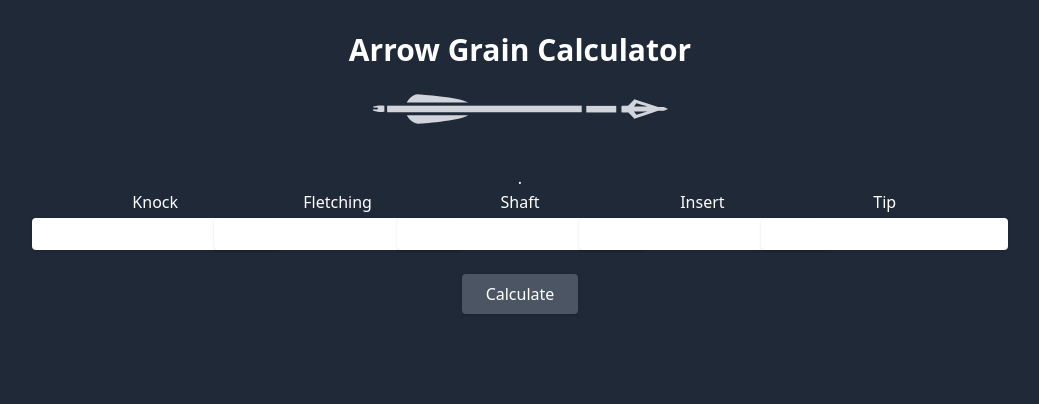
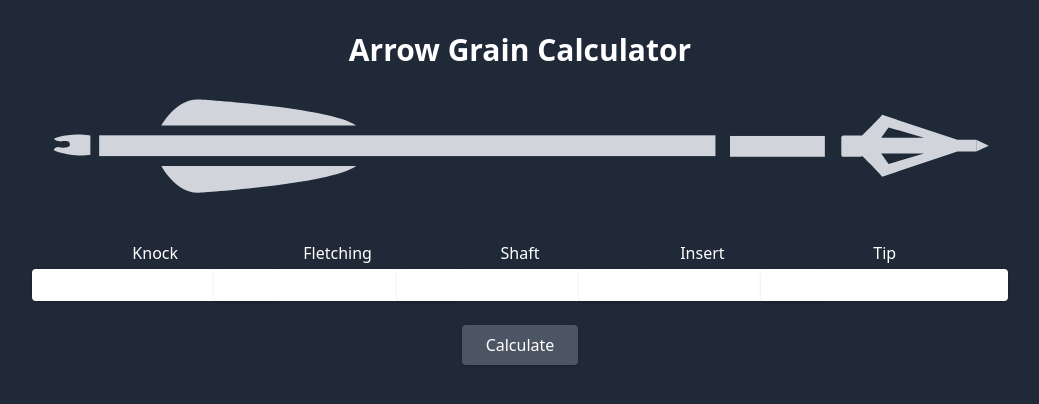
Before and after one commit to GabeWalls/arrow-grain-calculator, a React (Create React App) app in the folder frontend/: page / in a window 1280 px wide. Shown: the top 404 px of the page, without its empty margins (120-1159 px from the left). Built offline with nearby package versions, Linux system fonts and the light colour scheme.

Commit message:
Fixed size of arrow, fixed highlight feature so it's accurate now

```diff
--- a/frontend/src/App.js
+++ b/frontend/src/App.js
@@ -55,7 +55,7 @@ return (
     <h1 className="text-3xl font-bold mb-6">Arrow Grain Calculator</h1>
 
     {/* Arrow silhouette placeholder */}
-    <ArrowSVG onPartClick={handleScrollToInput} />.
+    <ArrowSVG onPartClick={handleScrollToInput} />
 
     <form onSubmit={handleSubmit} className="w-full max-w-4xl grid grid-cols-5 gap-4">
       {['knock', 'fletching', 'shaft', 'insert', 'tip'].map((component, idx) => (
--- a/frontend/src/ArrowSVG.jsx
+++ b/frontend/src/ArrowSVG.jsx
@@ -8,7 +8,7 @@ function ArrowSVG({ onPartClick }) {
         data-name="Layer 1"
         xmlns="http://www.w3.org/2000/svg"
         viewBox="0 0 1014.27 116.47"
-        className="w-full max-w-10xl h-auto"
+        className="w-[950px] h-auto"
       >
         {/* Shaft */}
         <rect
@@ -20,19 +20,21 @@ function ArrowSVG({ onPartClick }) {
           onClick={() => onPartClick('shaft')}
         />
 
-        {/* Fletching Top */}
+        {/* Fletching Group */}
+        <g
+          className="group cursor-pointer"
+          onClick={() => onPartClick('fletching')}
+          >
         <path
-          className="fill-gray-300 hover:fill-blue-400 cursor-pointer"
+          className="fill-gray-300 group-hover:fill-blue-400 transition-all"
           d="M124.22,35.69s15.86-29.46,40.79-27.65c0,0,139.92,8.39,167.19,27.65H124.22Z"
-          onClick={() => onPartClick('fletching')}
+
         />
-
-        {/* Fletching Bottom */}
         <path
-          className="fill-gray-300 hover:fill-blue-400 cursor-pointer"
+          className="fill-gray-300 group-hover:fill-blue-400 transition-all"
           d="M124.22,79.03s15.86,30.31,40.79,28.45c0,0,139.92-8.63,167.19-28.45H124.22Z"
-          onClick={() => onPartClick('fletching')}
         />
+       </g>
 
         {/* Knock */}
         <path
@@ -42,16 +44,16 @@ function ArrowSVG({ onPartClick }) {
         />
 
         {/* Insert + Tip */}
-        <g>
+        <g
+          className="group cursor-pointer"
+          onClick={() => onPartClick('tip')}>
           <path
-            className="fill-gray-300 hover:fill-blue-400 cursor-pointer"
+            className="fill-gray-300 group-hover:fill-blue-400 transition-all"
             d="M893.88,24.3s-4.19,5.33-21.84,22.51c-.37-.25-.81-.4-1.3-.4h-18.23c-1.26,0-2.29,1.02-2.29,2.29v18.23c0,1.26,1.02,2.29,2.29,2.29h18.23c.71,0,1.34-.33,1.76-.84,17.25,16.81,21.37,22.04,21.37,22.04l80.31-26.77h20.14v-12.54h-20.14l-80.31-26.79ZM900.67,76.92l-7.87-11.15h45.79l-37.93,11.15ZM892.81,48.96l7.87-11.16,37.93,11.16h-45.79Z"
-            onClick={() => onPartClick('insert')}
           />
           <polygon
-            className="fill-gray-300 hover:fill-blue-400 cursor-pointer"
+            className="fill-gray-300 group-hover:fill-blue-400 transition-all"
             points="994.33 51.1 994.33 63.64 1007.72 57.37 994.33 51.1"
-            onClick={() => onPartClick('tip')}
           />
         </g>
 
```
Also changed, not shown: 1 other file (tests, documents, lock files or other folders).
